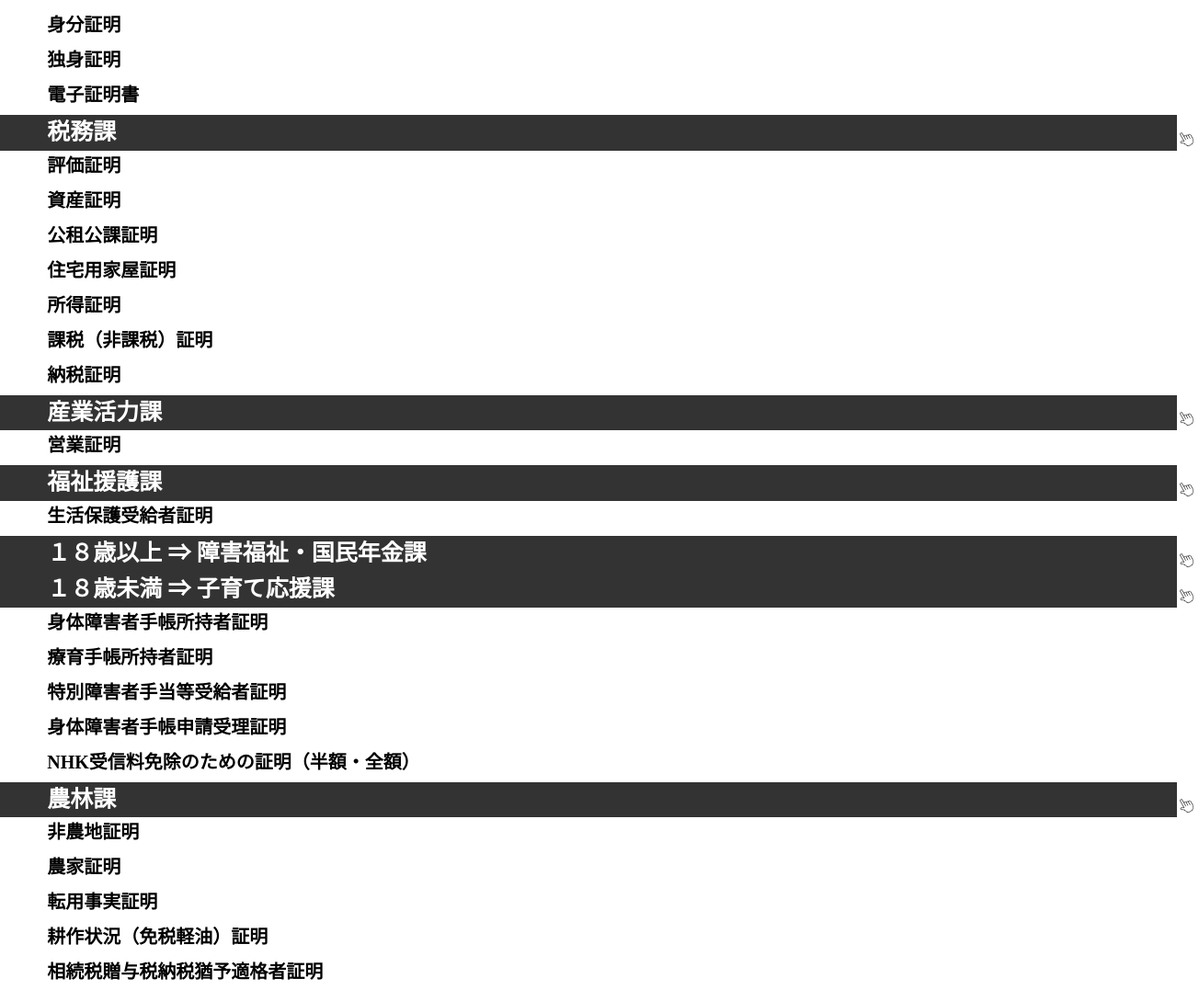
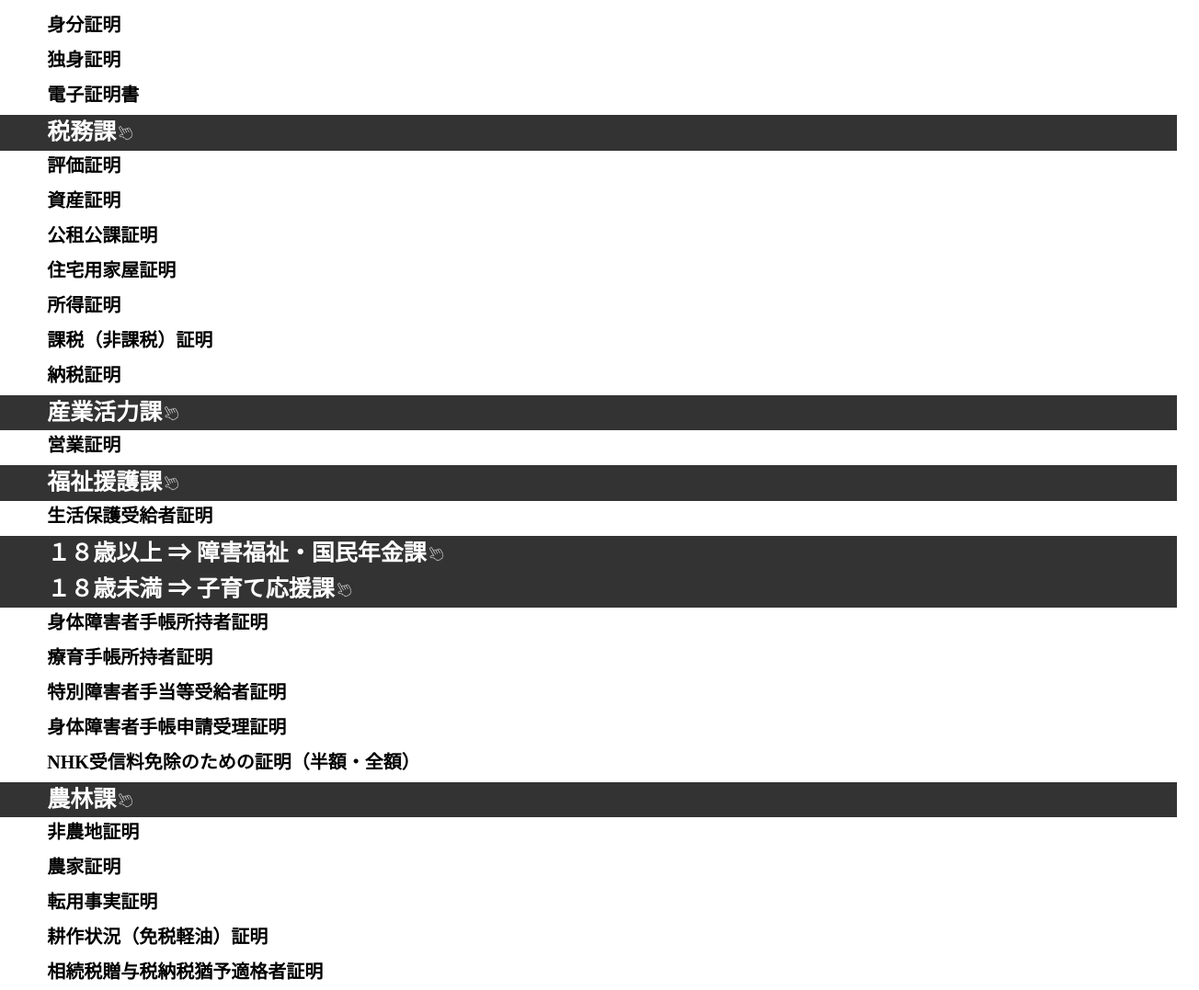
Before and after one commit to e9245/maizuru, a plain HTML site: page shorui.html in a window 1280 px wide. Shown: the part 503-1580 px from the top of the page at 92% size, 1304 px wide, since content can reach past the window. Drawn offline with Linux system fonts and the light colour scheme; some packages are replaced by stand-ins of ours.

Commit message:
New commit

```diff
--- a/shorui.html
+++ b/shorui.html
@@ -107,9 +107,12 @@
         </table> -->
         <div class="menu">
             <div class="shorui">
+                <h2>
                     <a href="舞鶴庁舎/1F/TOP/MAP/shimin.html">
-                    <h2>市民課</h2>
+                        市民課
                     </a>
+                </h2>
+
                 <ul>
                     <li>住民票の写し</li>
                     <li>広域交付住民票の写し</li>
@@ -125,9 +128,12 @@
             </div>
 
             <div class="shorui">
+                <h2>
                     <a href="舞鶴庁舎/1F/TOP/MAP/zeimuka(shiminzei).html">
-                    <h2>税務課</h2>
+                        税務課
                     </a>
+                </h2>
+
                 <ul>
                     <li>評価証明</li>
                     <li>資産証明</li>
@@ -140,30 +146,39 @@
             </div>
 
             <div class="shorui">
+                <h2>
                     <a href="舞鶴庁舎/2F/TOP/MAP/sangyoukatsuryoku.html">
-                    <h2>産業活力課</h2>
+                        産業活力課
                     </a>
+                </h2>
+
                 <ul>
                     <li>営業証明</li>
                 </ul>
             </div>
 
             <div class="shorui">
+                <h2>
                     <a href="舞鶴庁舎/1F/TOP/MAP/hukushiengo.html">
-                    <h2>福祉援護課</h2>
+                        福祉援護課
                     </a>
+                </h2>
                 <ul>
                     <li>生活保護受給者証明</li>
                 </ul>
             </div>
 
             <div class="shorui">
+                <h2>
                     <a href="舞鶴庁舎/1F/TOP/MAP/shougaihukushi.html">
-                    <h2>１８歳以上 ⇒ 障害福祉・国民年金課</h2>
+                        １８歳以上 ⇒ 障害福祉・国民年金課
                     </a>
+                </h2>
+                <h2>
                     <a href="舞鶴庁舎/1F/TOP/MAP/kosodateouen.html">
-                    <h2>１８歳未満 ⇒ 子育て応援課</h2>
+                        １８歳未満 ⇒ 子育て応援課
                     </a>
+                </h2>
                 <ul>
                     <li>身体障害者手帳所持者証明</li>
                     <li>療育手帳所持者証明</li>
@@ -174,9 +189,11 @@
             </div>
 
             <div class="shorui">
+                <h2>
                     <a href="舞鶴庁舎/2F/TOP/MAP/nourin.html">
-                    <h2>農林課</h2>
+                        農林課
                     </a>
+                </h2>
                 <ul>
                     <li>非農地証明</li>
                     <li>農家証明</li>
--- a/style.css
+++ b/style.css
@@ -103,3 +103,18 @@ a::after {
     background-repeat: no-repeat;
     background-size: contain; /* アイコンのサイズに合わせる */
 }
+
+h2 a::after{
+    position: absolute;
+    bottom: 3px;
+    right: -20px;
+    transform: rotate(-30deg);
+    display: block;
+    width: 20px; /* アイコンのサイズに合わせる */
+    height: 20px; /* アイコンのサイズに合わせる */
+    content: "";
+    background-image: url("link.png");
+    filter: invert(100%);
+    background-repeat: no-repeat;
+    background-size: contain; /* アイコンのサイズに合わせる */
+}
```
Lines whose indentation alone changed are shown as unchanged.
